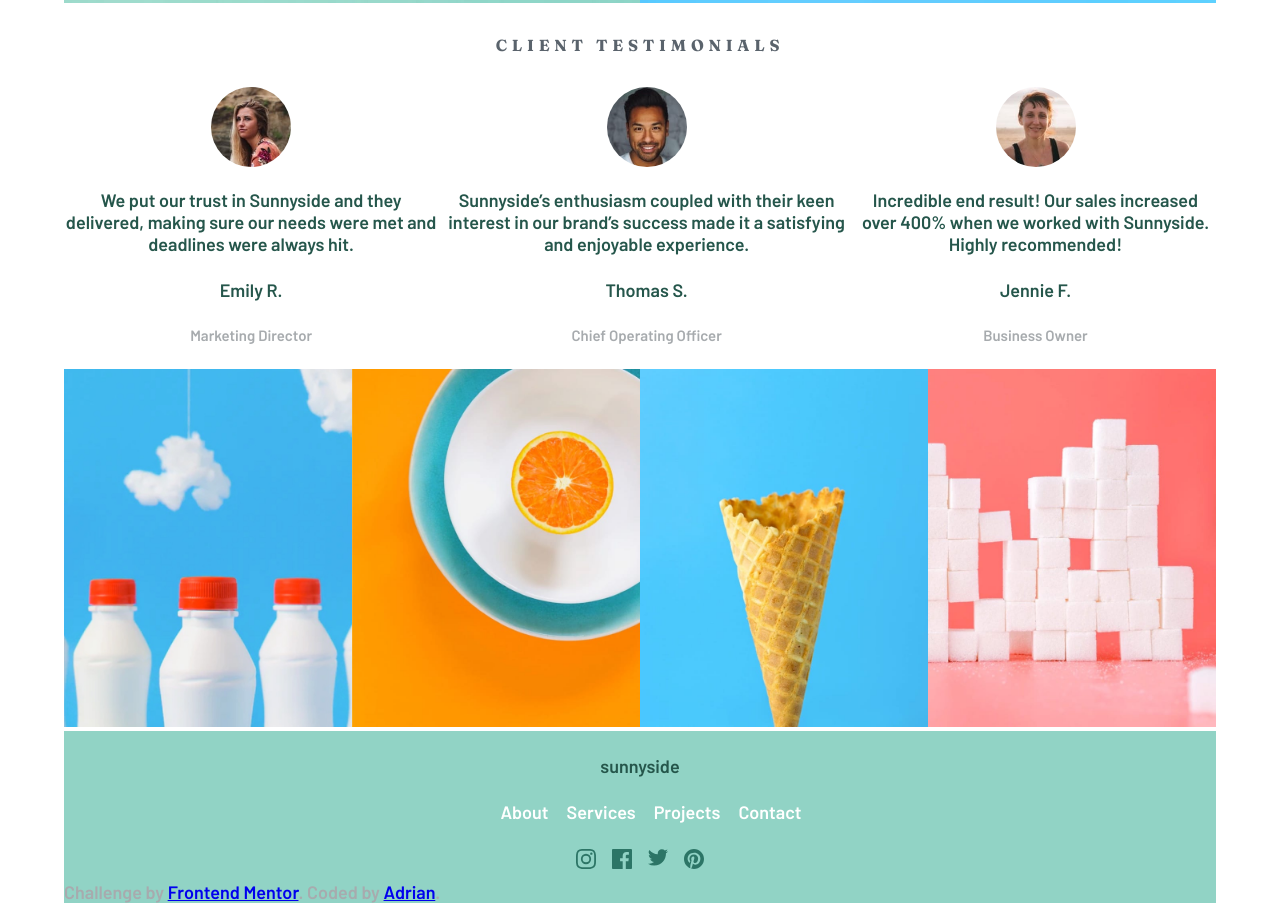
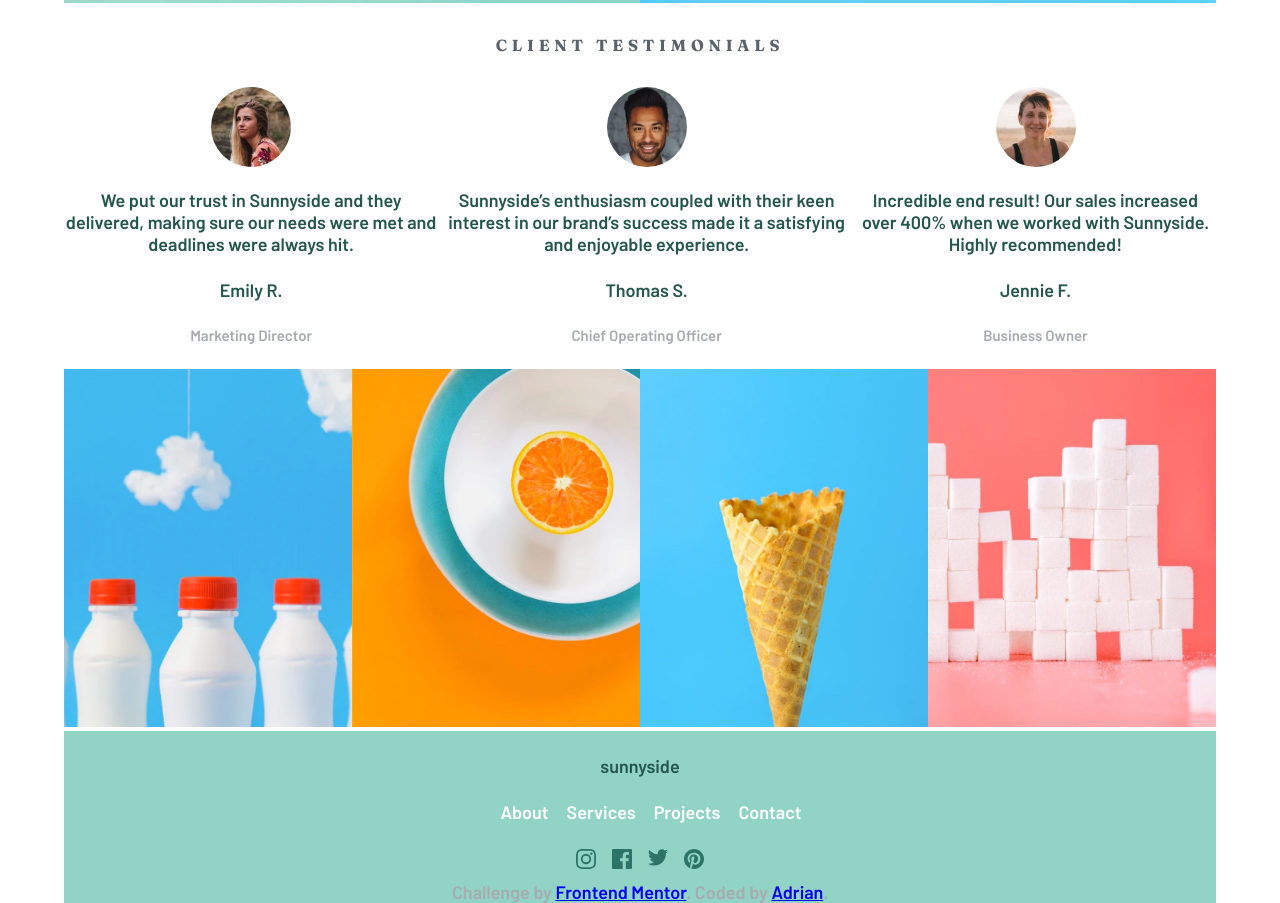
Before and after one commit to Adrianmbugua/sunnyside-agency-landing-page-main, a plain HTML site: page index.html in a window 1280 px wide. Shown: the part 2330-3233 px from the top of the page. Drawn offline with Linux system fonts and the light colour scheme.

Commit message:
css updates

```diff
--- a/index.html
+++ b/index.html
@@ -131,7 +131,7 @@
 </div>
 <div class="attribution">
   Challenge by <a href="https://www.frontendmentor.io?ref=challenge" target="_blank">Frontend Mentor</a>.
-  Coded by <a href="#">Adrian</a>.
+  Coded by <a href="https://www.frontendmentor.io/profile/Adrianmbugua">Adrian</a>.
 </div>
 </footer>
 
--- a/style.css
+++ b/style.css
@@ -361,6 +361,9 @@ a.learn_more {
       background-color: var(--footer-blue);
 
    }
+   .attribution {
+      text-align: center;
+  }
 
   @media screen and (max-width:800px) {
 
```
Also changed, not shown: 1 other file.
